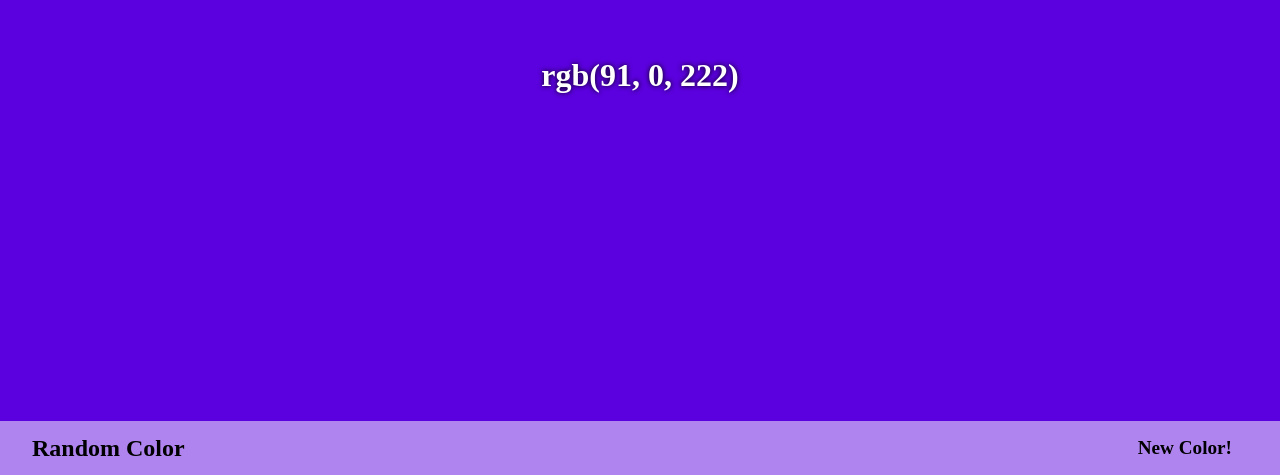
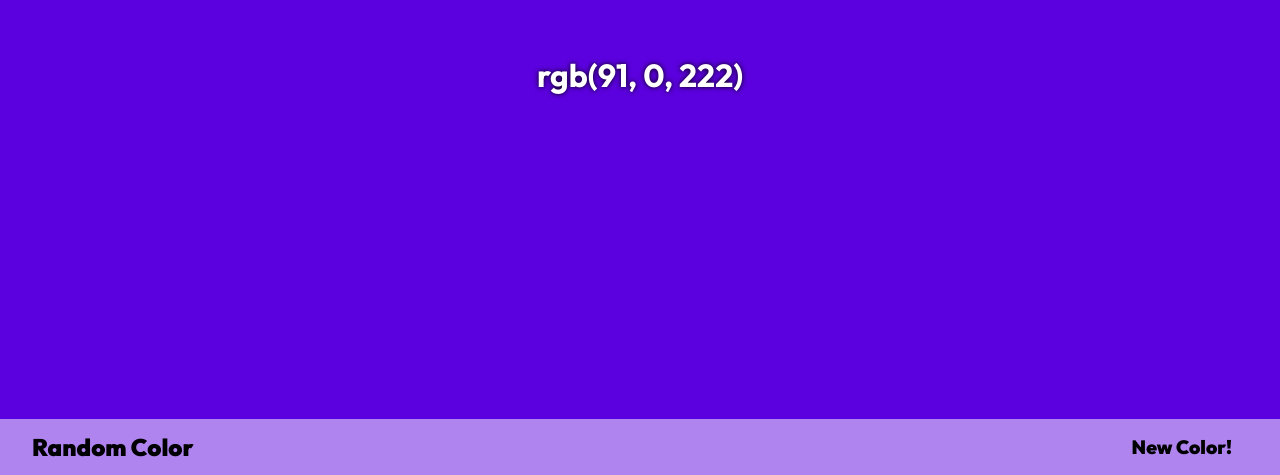
Before and after one commit to amirhirx/mini-web-projects, a plain HTML site: page random-color-generator/index.html in a window 1280 px wide. Shown: the part 325-800 px from the top of the page. Drawn offline with Linux system fonts and the light colour scheme.

Commit message:
fix font family

```diff
--- a/random-color-generator/style.css
+++ b/random-color-generator/style.css
@@ -17,7 +17,7 @@ body{
     align-items: center;
 }
 @font-face {
-    font-family: inter;
+    font-family: outfit;
     src: url("../assets/fonts/Outfit-VariableFont_wght.ttf");
 }
 #colorRgbCode{
```
